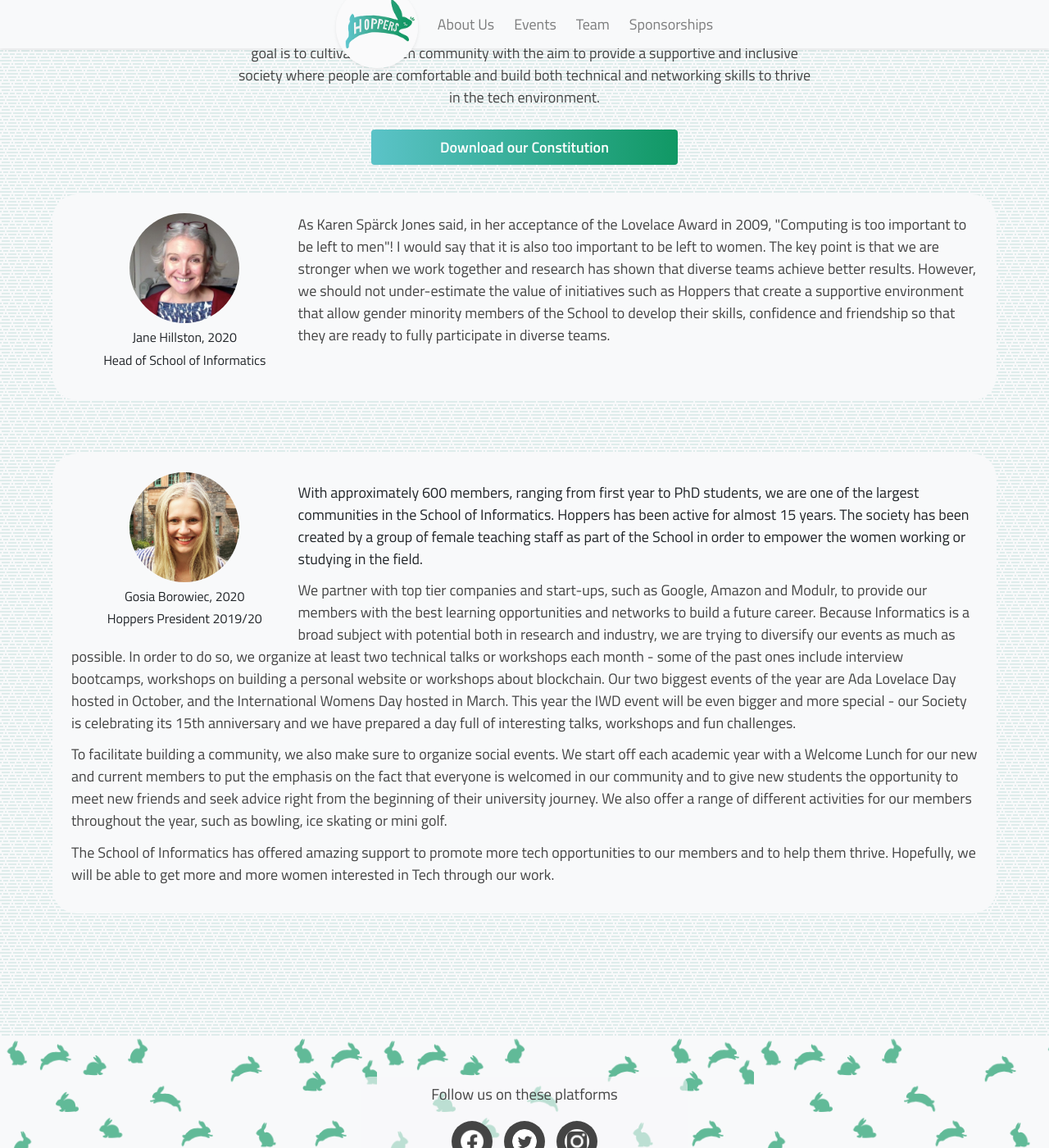
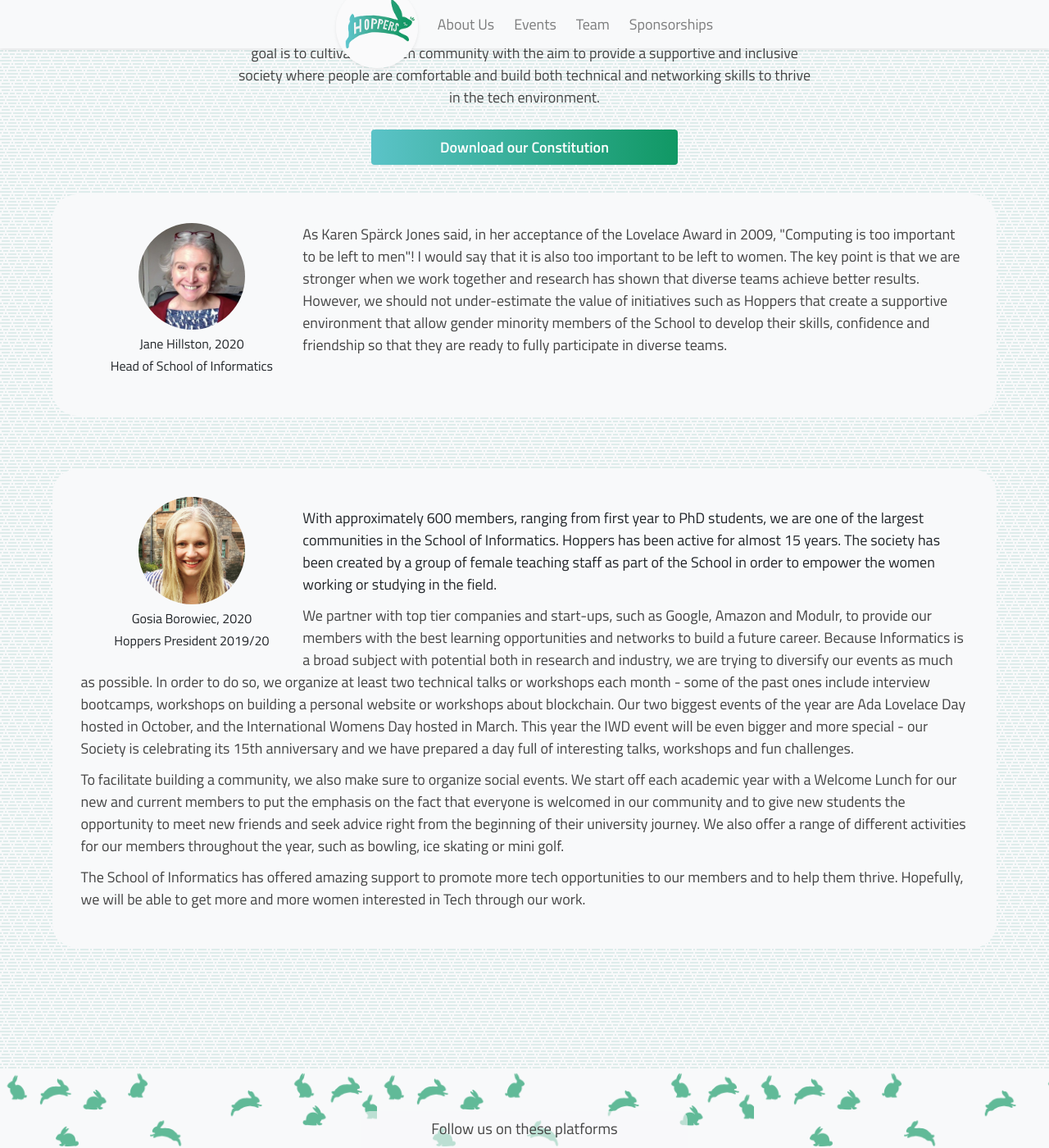
Before and after one commit to edinburgh-hoppers/website_new, a Jekyll site: the page built from _pages/about-us.html, in a window 1280 px wide and 1400 px high, scrolled down 195 px. Shown: the whole window at 82% size. Built offline with Jekyll 4.4.1, drawn with Linux system fonts in a browser that asks for light colours; nearby versions of some CDN libraries.

Commit message:
Update styles.scss

```diff
--- a/assets/css/styles.scss
+++ b/assets/css/styles.scss
@@ -637,7 +637,7 @@ _________________________________________________________________
 .aboutUsVoices {
   margin-top: 1rem;
   background: $hoppers-gray-light;
-  padding: 2%;
+  padding: 3%;
   border-radius: 30px;
 
   p {
```
